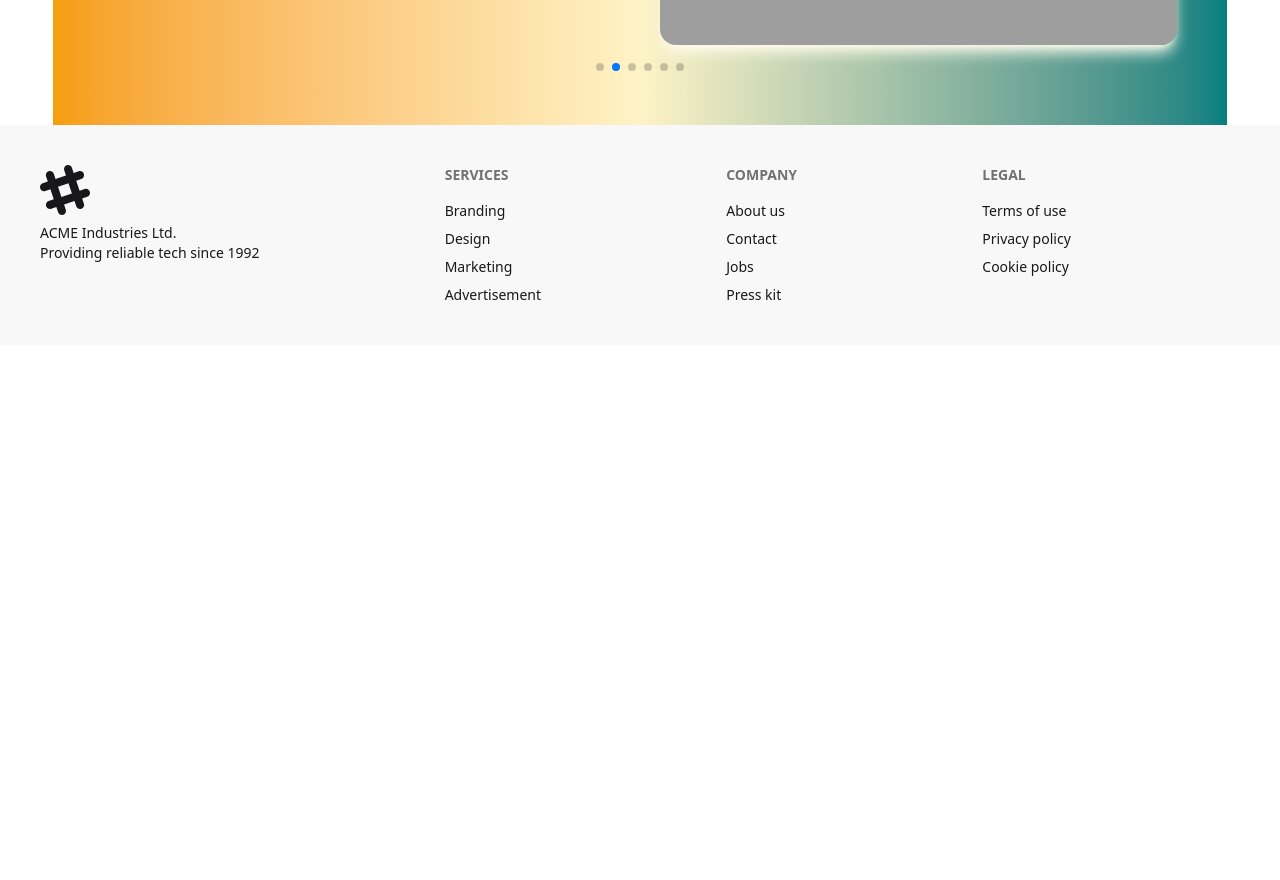
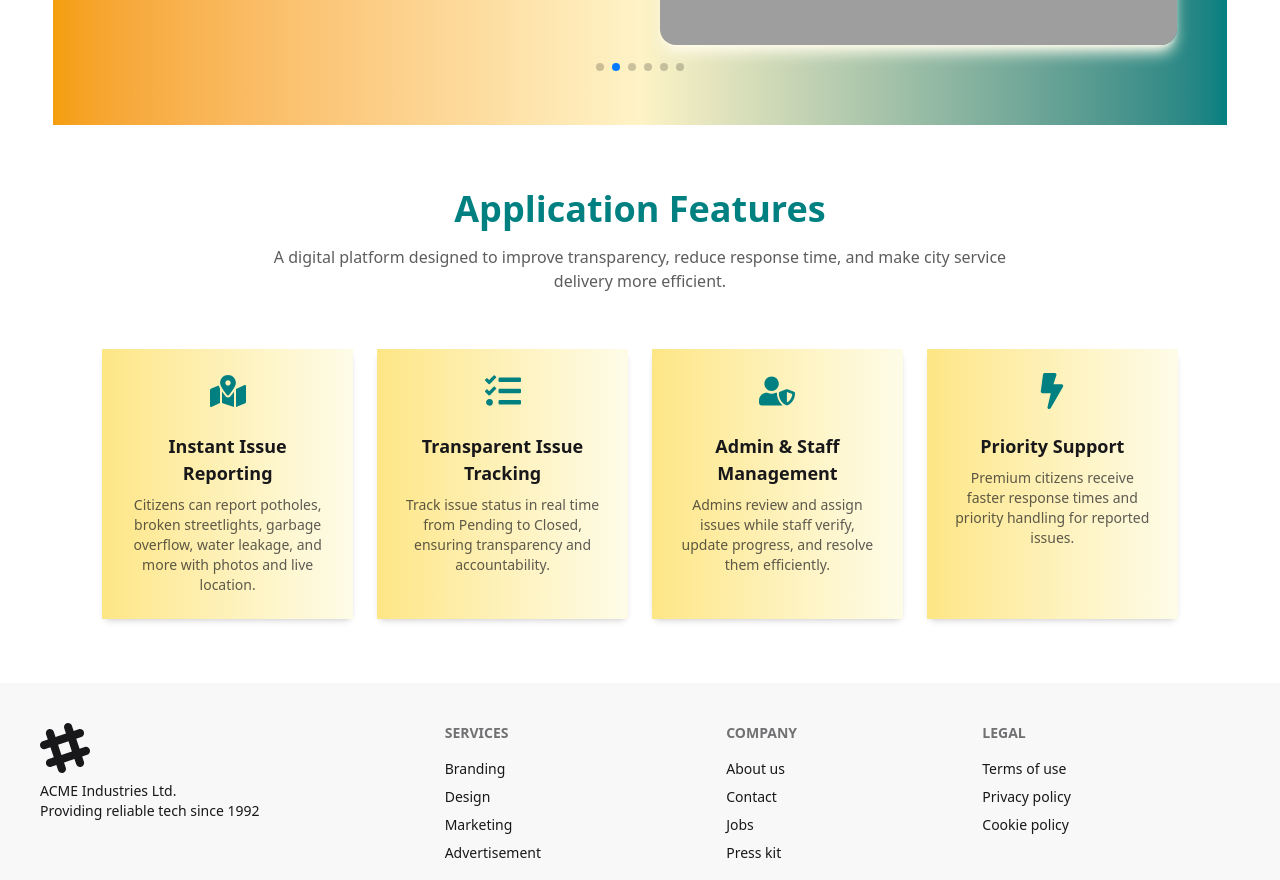
Before and after one commit to ahasana-ncs13/Public-Infrastructure-Issue-Reporting-System-client, a React (Vite) app: page / in a window 1280 px wide. Shown: the part 420-1300 px from the top of the page. Before the commit the page ends 800 px from the top, so only its background shows below. Built offline with nearby package versions, Linux system fonts and the light colour scheme; grey boxes are pictures that could not be loaded.

Commit message:
completed features section

```diff
--- a/package.json
+++ b/package.json
@@ -11,8 +11,10 @@
   },
   "dependencies": {
     "@tailwindcss/vite": "^4.1.18",
+    "framer-motion": "^12.23.26",
     "react": "^19.2.0",
     "react-dom": "^19.2.0",
+    "react-icons": "^5.5.0",
     "react-router": "^7.10.1",
     "swiper": "^12.0.3",
     "tailwindcss": "^4.1.18"
--- a/src/Pages/Home/Home.jsx
+++ b/src/Pages/Home/Home.jsx
@@ -1,11 +1,13 @@
 import React from 'react';
 import Navbar from '../../SharedComponent/Navbar/Navbar';
-import Banner from '../../Component/Banner';
+import Banner from './HomeComponent/Banner';
+import Features from './HomeComponent/Features';
 
 const Home = () => {
     return (
         <div className='w-11/12 mx-auto'>
             <Banner></Banner>
+            <Features></Features>
         </div>
     );
 };
--- /dev/null
+++ b/src/Pages/Home/HomeComponent/Features.jsx
@@ -0,0 +1,109 @@
+import React from "react";
+import { motion } from "framer-motion";
+import {
+  FaMapMarkedAlt,
+  FaTasks,
+  FaUserShield,
+  FaBolt,
+} from "react-icons/fa";
+
+const features = [
+  {
+    icon: <FaMapMarkedAlt />,
+    title: "Instant Issue Reporting",
+    desc: "Citizens can report potholes, broken streetlights, garbage overflow, water leakage, and more with photos and live location.",
+  },
+  {
+    icon: <FaTasks />,
+    title: "Transparent Issue Tracking",
+    desc: "Track issue status in real time from Pending to Closed, ensuring transparency and accountability.",
+  },
+  {
+    icon: <FaUserShield />,
+    title: "Admin & Staff Management",
+    desc: "Admins review and assign issues while staff verify, update progress, and resolve them efficiently.",
+  },
+  {
+    icon: <FaBolt />,
+    title: "Priority Support",
+    desc: "Premium citizens receive faster response times and priority handling for reported issues.",
+  },
+];
+
+const containerVariants = {
+  hidden: { opacity: 0 },
+  show: {
+    opacity: 1,
+    transition: {
+      staggerChildren: 0.15,
+    },
+  },
+};
+
+const cardVariants = {
+  hidden: { opacity: 0, y: 40 },
+  show: {
+    opacity: 1,
+    y: 0,
+    transition: { duration: 0.6, ease: "easeOut" },
+  },
+};
+
+const Features = () => {
+  return (
+    <section className="py-16 bg-base-100">
+      <div className="w-11/12 mx-auto">
+
+        {/* Section Header */}
+        <motion.div
+          initial={{ opacity: 0, y: -30 }}
+          whileInView={{ opacity: 1, y: 0 }}
+          transition={{ duration: 0.6 }}
+          viewport={{ once: true }}
+          className="text-center max-w-3xl mx-auto mb-14"
+        >
+          <h2 className="text-4xl font-bold text-primary mb-4">
+            Application Features
+          </h2>
+          <p className="text-base-content/70">
+            A digital platform designed to improve transparency, reduce response
+            time, and make city service delivery more efficient.
+          </p>
+        </motion.div>
+
+        {/* Features Grid */}
+        <motion.div
+          variants={containerVariants}
+          initial="hidden"
+          whileInView="show"
+          viewport={{ once: true }}
+          className="grid md:grid-cols-2 lg:grid-cols-4 gap-6"
+        >
+          {features.map((item, index) => (
+            <motion.div
+              key={index}
+              variants={cardVariants}
+              whileHover={{ y: -8, scale: 1.03 }}
+              className="card bg-base-200 shadow-md hover:shadow-xl transition"
+            >
+              <div className="card-body text-center bg-gradient-to-r from-amber-200 to-yellow-50 ">
+                <div className="text-primary text-4xl mx-auto mb-4">
+                  {item.icon}
+                </div>
+                <h3 className="card-title justify-center">
+                  {item.title}
+                </h3>
+                <p className="text-sm text-base-content/70">
+                  {item.desc}
+                </p>
+              </div>
+            </motion.div>
+          ))}
+        </motion.div>
+
+      </div>
+    </section>
+  );
+};
+
+export default Features;
```
Also changed, not shown: src/Pages/Home/HomeComponent/Banner.jsx (renamed from src/Component/Banner.jsx), 1 other file (tests, documents, lock files or other folders).
